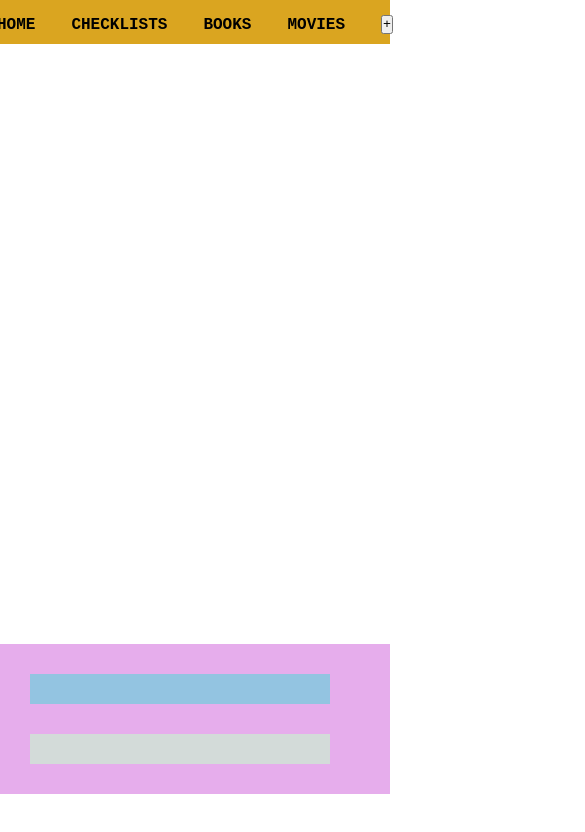
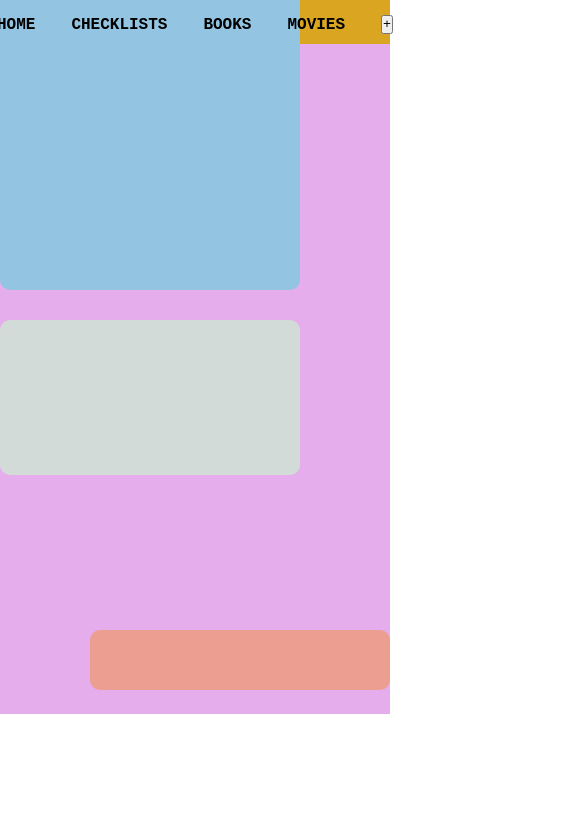
Before and after one commit to angus2468/week-5-project, a website built with Vite: page client/index.html in a window 390 px wide. Shown: the top 832 px of the page, 585 px wide, since content can reach past the window. Built offline with nearby package versions, Linux system fonts and the light colour scheme; no server answers; files whose address does not match are found by name; a web font is replaced by a local one.

Commit message:
added phone media query, removed old book section styling

```diff
--- a/client/index.html
+++ b/client/index.html
@@ -29,7 +29,7 @@
     </header>
     <main>
       <div hidden id="foregroundDiv"></div>
-      <div id="loginContainer">
+      <div id="loginContainer" hidden>
         <div class="toggle" id="toggle"></div>
         <div class="btn" id="toggle">
           <button class="login" id="login">Login</button>
--- a/client/src/style.css
+++ b/client/src/style.css
@@ -60,14 +60,19 @@ html {
    display: grid;
    grid-template-rows: 1fr 1fr;
    gap: 30px;
- }
+
+}
 
  .moviesContainer {
   background-color: #93c4e1;
+  border-radius: 10px;
+  height: 300px;
  }
 
  .booksContainer {
   background-color: #d3dbd9;
+  border-radius: 10px;
+  height: 300px;
  }
 
  .wcContainer {
@@ -80,11 +85,69 @@ html {
  .weatherContainer {
    grid-row: 1/2;
    background-color: #ddfff7;
+   border-radius: 10px;
  }
 
  .checklistContainer {
    grid-row: 2/5;
    background-color: rgb(236, 159, 144);
+   border-radius: 10px;
+   justify-content: center;
+ }
+
+ @media (max-width: 500px){
+
+  .mainContainer {
+    display: grid;
+    grid-template-rows: 2fr 2fr 1fr 1fr;
+    gap: 30px;
+    background-color: #e6adec;
+    padding: 10px;
+    height: 650px;
+    justify-content: center;
+    align-items: center;
+   }
+
+   .mbContainer {
+     grid-row: 1/4;
+     display: grid;
+     grid-template-rows: 1fr 1fr;
+
+  }
+
+   .moviesContainer {
+    background-color: #93c4e1;
+    border-radius: 10px;
+    width: 300px;
+    align-self: center;
+   }
+
+   .booksContainer {
+    background-color: #d3dbd9;
+    border-radius: 10px;
+    width: 300px;
+    height: 155px;
+   }
+
+   .wcContainer {
+     grid-row: 4/6;
+     display: grid;
+     grid-template-rows: 1fr 3fr;
+   }
+
+   .weatherContainer {
+     grid-row: 1/2;
+     background-color: #ddfff7;
+     border-radius: 10px;
+     width: 300px;
+   }
+
+   .checklistContainer {
+     grid-row: 2/5;
+     background-color: rgb(236, 159, 144);
+     border-radius: 10px;
+     width: 300px;
+   }
  }
 
  /* THIS IS THE END*/
@@ -125,13 +188,6 @@ header {
   padding: 10px;
 }
 
-.bookContainer {
-  padding: 15px;
-  gap: 10px;
-  display: flex;
-  flex-direction: column;
-  align-items: center;
-}
 /* css for sign up form */
 #loginContainer {
   left: 80vh;
```
